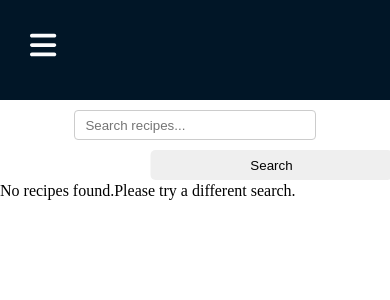
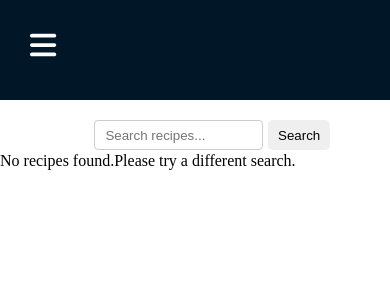
Before and after one commit to nicholsz20/recipe-site, a React (Create React App) app: page /search in a window 390 px wide. Shown: the top 300 px of the page. Built offline with nearby package versions, Linux system fonts and the light colour scheme.

Commit message:
made styling changes

```diff
--- a/src/Components/Category.css
+++ b/src/Components/Category.css
@@ -39,56 +39,22 @@
     cursor: pointer;
     margin-left: -20px;
 }
-@media (max-width: 768px) {
-    .Category-search {
+.SearchPage-search button:hover {
+    background-color: #617c99;
+  }
+
+  @media (max-width: 768px) {
+    .SearchPage-search {
       flex-direction: column;
       width: 80%;
     }
 
-    .Category-search input,
-    .Category-search button {
-      width: 100%; /* Full width for smaller screens */
-      margin-right: 0;
-    }
 
-    .Category-search button {
+  .SearchPage-search input{
+    width: 60%;
+    margin-left: 40px;
+  }
+    .SearchPage-search button {
       margin-top: 10px; /* Space between input and button on small screens */
     }
   }
-
-/* .Category-search input {
-    top: 40%;
-    left: 50%;
-    transform: translateX(15%);
-    width: auto ;
-    max-width: 380px;
-    padding: 10px;
-    margin-bottom: 2px;
-    border: 1px solid #ccc;
-    border-radius: 4px;
-    box-sizing: border-box;
-    height: 30px;
-    margin-left: 520px;
-    margin-top: 10px;
-}
-
-.Category-search button {
-    top: 40%;
-    left: 50%;
-    height: 30px;
-    transform: translateX(40%);
-    margin-bottom: 2px;
-    width: auto;
-    max-width: 380px;
-    padding: 2px 10px;
-    margin-left: 2px;
-    color: #020202;
-    border: 1px;
-    border-radius: 5px;
-    box-sizing: border-box;
-    cursor: pointer;
-}
-
-.Category-search button:hover {
-    background-color: #617c99;
-} */
--- /dev/null
+++ b/src/Components/Navbar.css
@@ -0,0 +1,11 @@
+/* Responsive adjustments for smaller screens */
+@media (max-width: 768px) {
+    .sidenav {
+
+    }
+    .sidenav.active {
+        width: 56px; /* Full width on smaller screens, if desired */
+
+        /* More styling as needed */
+    }
+}
--- a/src/Components/Navbar.tsx
+++ b/src/Components/Navbar.tsx
@@ -1,6 +1,7 @@
 import { faHouse, faList, faQuestion } from "@fortawesome/free-solid-svg-icons";
 import { FontAwesomeIcon } from "@fortawesome/react-fontawesome";
 import { Link } from "react-router-dom";
+import "./Navbar.css";
 
 import logo from "./Assets/logo.png"
 
--- a/src/Components/SearchPage.css
+++ b/src/Components/SearchPage.css
@@ -45,12 +45,11 @@
       width: 80%;
     }
 
-    .SearchPage-search input,
-    .SearchPage-search button {
-      width: 100%; /* Full width for smaller screens */
-      margin-right: 0;
-    }
 
+  .SearchPage-search input{
+    width: 60%;
+    margin-left: 40px;
+  }
     .SearchPage-search button {
       margin-top: 10px; /* Space between input and button on small screens */
     }
```
